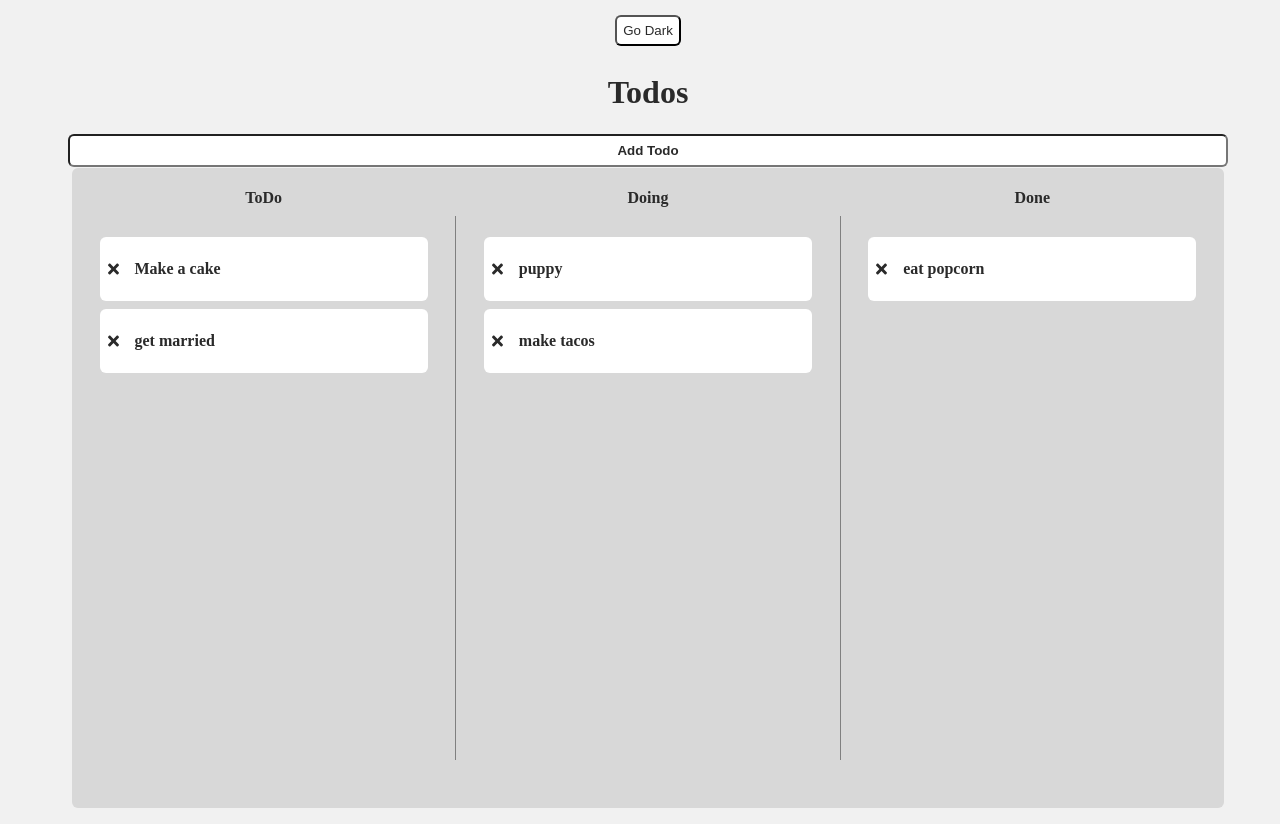
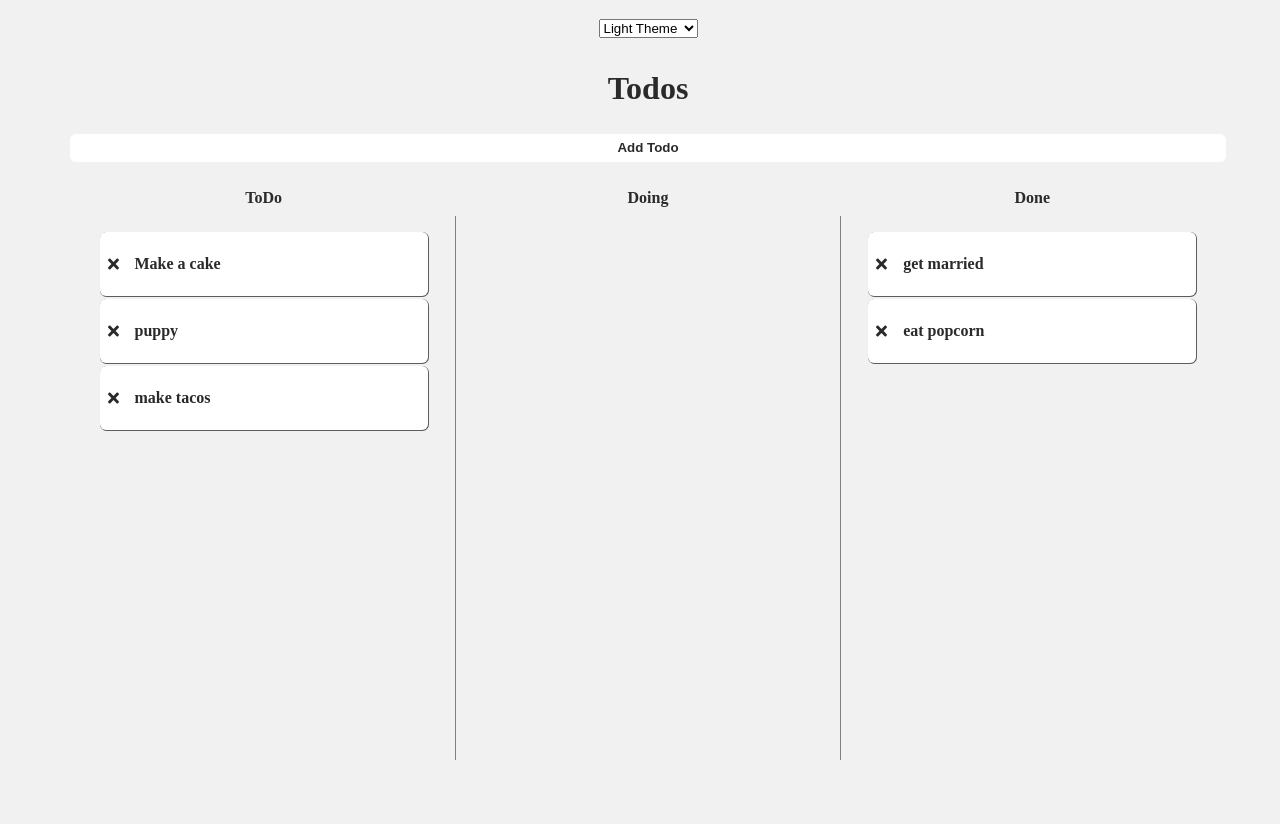
Before and after one commit to rsbabcock/react-todo-drag-drop, a React (Create React App) app: page / in a window 1280 px wide. Shown: the top 824 px of the page. Built offline with nearby package versions, Linux system fonts and the light colour scheme; data requests are answered from the project's data file.

Commit message:
added party theme

```diff
--- a/db.json
+++ b/db.json
@@ -9,7 +9,7 @@
     {
       "completed": false,
       "id": 3,
-      "progress": "todo",
+      "progress": "done",
       "title": "get married"
     },
     {
@@ -21,13 +21,13 @@
     {
       "completed": false,
       "id": 7,
-      "progress": "doing",
+      "progress": "todo",
       "title": "puppy"
     },
     {
       "completed": false,
       "id": 8,
-      "progress": "doing",
+      "progress": "todo",
       "title": "make tacos"
     }
   ]
--- a/src/App.js
+++ b/src/App.js
@@ -8,13 +8,8 @@ class App extends Component {
     theme: 'light'
   }
 
-  handleThemeChange = () => {
-    if(this.state.theme === 'light'){
-        this.setState({ theme: 'dark'})
-    }
-    if(this.state.theme === 'dark'){
-        this.setState({ theme: 'light'})
-    }
+  handleThemeChange = (event) => {
+     this.setState({ theme: event.target.value})
  }
   render() {
     return (
--- a/src/components/TodoList.jsx
+++ b/src/components/TodoList.jsx
@@ -14,7 +14,7 @@ export default class ToDoList extends Component {
             currentTodo: {},
             title: '',
             newTodoAdded: false,
-            theme: 'light'
+            value: ''
         };
     }
     componentDidMount() {
@@ -58,7 +58,12 @@ export default class ToDoList extends Component {
         editTodo(updatedTodo).then(() => this.componentDidMount())
     }
     handleChange = (event) => {
-        this.setState({ [event.target.id]: event.target.value });
+        if (event.target.id === '') {
+            this.setState({ value: event.target.value });
+            this.props.themeChange(event)
+        } else {
+            this.setState({ [event.target.id]: event.target.value })
+        }
     }
     handleSubmit = (event) => {
         if (this.state.newTodoAdded) {
@@ -83,13 +88,15 @@ export default class ToDoList extends Component {
         })
     }
     render() {
-        let themeChange;
-        if(this.props.theme === 'light'){
-          themeChange = 'Dark'
-        } else { themeChange = 'Light'}
         return (
             <div className={`wrapper_app ${this.props.theme}`}>
-                <button onClick={this.props.themeChange}>{`Go ${themeChange}`}</button>
+                <form>
+                    <select value={this.state.value} onChange={this.handleChange}>
+                        <option value="light">Light Theme</option>
+                        <option value="dark">Dark Theme</option>
+                        <option value="party">Party Theme</option>
+                    </select>
+                </form>
                 <h1>Todos</h1>
                 <TodoInput
                     title={this.state.title}
--- a/src/index.css
+++ b/src/index.css
@@ -17,12 +17,19 @@ button {
   background-color: #5d5d5d;
   color: #f1f1f1;
 }
+.theme-party button {
+  background-color: rgba(173, 94, 172, 0.8);
+  color: #e7d1e7;
+}
 
 .theme-light h1, .theme-light h4, .theme-light h6, .theme-light p {
   color: #2a2a2a;
 }
 .theme-dark h1, .theme-dark h4, .theme-dark h6, .theme-dark p {
   color: #f1f1f1;
+}
+.theme-party h1, .theme-party h4, .theme-party h6, .theme-party p {
+  color: #e7d1e7;
 }
 
 .wrapper_app {
@@ -38,10 +45,14 @@ button {
   width: 100vw;
 }
 .theme-light .wrapper_app {
-  background-color: #f1f1f1;
+  background: #f1f1f1;
 }
 .theme-dark .wrapper_app {
-  background-color: #2a2a2a;
+  background: #2a2a2a;
+}
+.theme-party .wrapper_app {
+  background: #9a1757;
+  background-image: linear-gradient(to right, #9a1757, #421160);
 }
 
 .wrapper_todos {
@@ -52,12 +63,6 @@ button {
   align-items: center;
   height: 80vh;
   width: 90vw;
-}
-.theme-light .wrapper_todos {
-  background-color: #d8d8d8;
-}
-.theme-dark .wrapper_todos {
-  background-color: #111111;
 }
 
 section {
@@ -76,22 +81,29 @@ span {
 }
 
 .card_todo {
+  border-radius: 6px;
+  margin-top: 0.2em;
   display: flex;
   flex-flow: row wrap;
   justify-content: space-evenly;
   align-items: center;
   height: 4em;
   width: 95%;
-  margin-top: 0.5em;
-  border-radius: 6px;
 }
 .theme-light .card_todo {
   background-color: white;
   color: #2a2a2a;
+  box-shadow: 0.5px 0.5px 0.5px 0.5px #5d5d5d;
 }
 .theme-dark .card_todo {
   background-color: #5d5d5d;
   color: #f1f1f1;
+  box-shadow: 0.5px 0.5px 0.5px 0.5px white;
+}
+.theme-party .card_todo {
+  background-color: rgba(173, 94, 172, 0.8);
+  color: #e7d1e7;
+  box-shadow: 0.5px 0.5px 0.5px 0.5px #310f50;
 }
 
 .close {
@@ -106,6 +118,9 @@ span {
 .theme-dark .close {
   color: #f1f1f1;
 }
+.theme-party .close {
+  color: #e7d1e7;
+}
 
 .card_details {
   margin-left: 1em;
@@ -116,6 +131,9 @@ span {
 }
 .theme-dark .card_details {
   color: #f1f1f1;
+}
+.theme-party .card_details {
+  color: #e7d1e7;
 }
 
 form {
@@ -137,6 +155,7 @@ form {
   text-align: center;
   font-weight: bolder;
   border-radius: 6px;
+  border: none;
 }
 .theme-light .form-group input {
   background-color: white;
@@ -146,6 +165,10 @@ form {
   background-color: #5d5d5d;
   color: #f1f1f1;
 }
+.theme-party .form-group input {
+  background-color: rgba(173, 94, 172, 0.8);
+  color: #e7d1e7;
+}
 
 .theme-light input::placeholder {
   color: #2a2a2a;
@@ -153,5 +176,8 @@ form {
 .theme-dark input::placeholder {
   color: #f1f1f1;
 }
+.theme-party input::placeholder {
+  color: #e7d1e7;
+}
 
 /*# sourceMappingURL=index.css.map */
--- a/src/styles/_form.scss
+++ b/src/styles/_form.scss
@@ -15,6 +15,7 @@ form {
         background-color: themed('tertiaryColor');
         color: themed('textColor');
     }
+    border: none;
 }
 input::placeholder {
             @include themify($themes){
--- a/src/styles/_wrapper.scss
+++ b/src/styles/_wrapper.scss
@@ -23,16 +23,14 @@ h1, h4, h6, p {
     height: 100vh;
     width: 100vw;
     @include themify($themes){
-        background-color: themed('primaryColor');
+        background: themed('primaryColor');
+        background-image: themed('partyGradient');
     }
     @include flex-container(column, space-evenly, center, 100vh, 100vw, null);
 }
 .wrapper_todos{
     border-radius: $border-radius;
     @include flex-container(row, space-evenly, center, 80vh, 90vw);
-    @include themify($themes){
-        background-color: themed('secondaryColor');
-    }
 }
 section{
     @include flex-container(column, flex-start, center, 80vh, 30%, null);
@@ -48,10 +46,11 @@ span{
     @include themify($themes) {
         background-color: themed('tertiaryColor');
         color: themed('textColor');
+        box-shadow: themed('cardBoxShadow');
     }
+    border-radius: $border-radius;
+    margin-top: .2em;
     @include flex-container(row, space-evenly, center, 4em, 95%);
-    margin-top: .5em;
-    border-radius: $border-radius;
 }
 .close{
     margin-left: 8px;
```
Also changed, not shown: src/styles/utils/_themes.scss (+21 -1 lines), 1 other file (tests, documents, lock files or other folders). Lines whose indentation alone changed are shown as unchanged.
